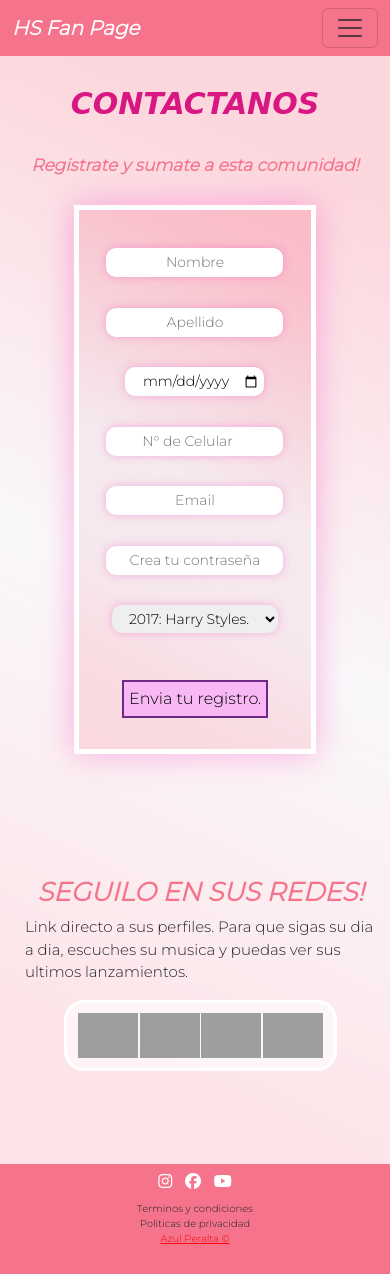
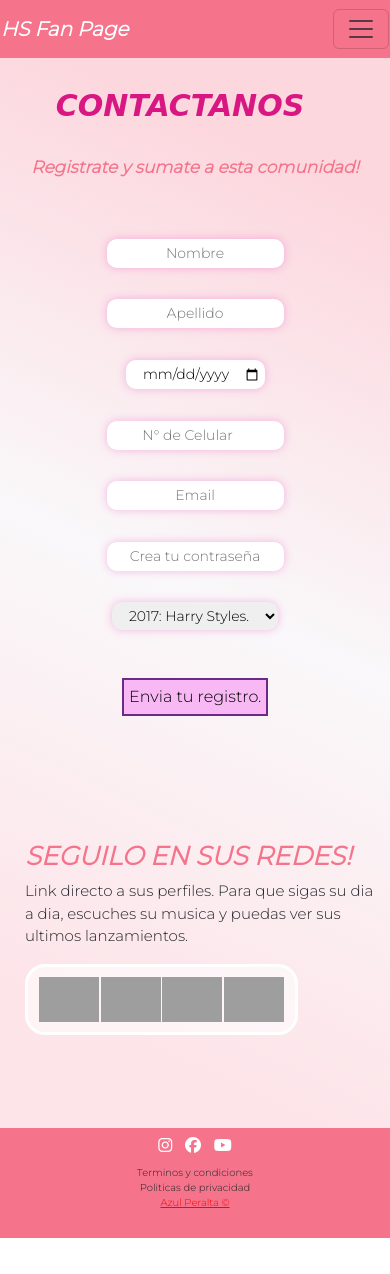
Before and after one commit to azulprlt/proyecto-azul-peralta, a plain HTML site: page secciones/contacto.html in a window 390 px wide. After the commit the page ends 1238 px from the top, so only its background shows below. Drawn offline with nearby package versions, Linux system fonts and the light colour scheme; grey boxes are pictures that could not be loaded; a web font is replaced by a local one.

Commit message:
contacto responsive

```diff
--- a/css/style.css
+++ b/css/style.css
@@ -24,6 +24,9 @@
 
 nav {
   background-color: #f5738b; }
+  nav .container-fluid {
+    margin: 0;
+    padding: 1px; }
   nav .navbar-brand {
     color: white;
     font-style: italic;
@@ -309,7 +312,8 @@
 footer {
   background-color: #f5738b;
   min-height: 12vh;
-  width: 100vw; }
+  width: 98.7vw;
+  margin: 0; }
   footer .redes {
     display: flex;
     justify-content: center; }
@@ -328,6 +332,10 @@
         color: #580505; }
       footer .terminos p a:visited {
         color: black; }
+
+@media (max-width: 1024px) {
+  footer {
+    width: 100vw; } }
 
 @media (max-width: 425px) {
   footer {
@@ -349,14 +357,14 @@
     font-weight: bolder;
     font-style: italic;
     margin-top: 20px;
-    padding: 10px 30px 10px 30px;
+    padding: 10px 30px 10px 0px;
     color: #ffffff6e; }
 
 .main__index {
   display: flex;
   align-items: center;
   min-height: 60vh;
-  margin: 10px; }
+  margin: 0px; }
   .main__index p {
     margin: 10px 10px 10px 10px;
     text-align: center;
@@ -366,7 +374,7 @@
     .main__index p::before {
       content: "✨"; }
   .main__index img {
-    width: 420px; }
+    width: 390px; }
 
 @media (max-width: 768px) {
   .main__index p {
@@ -415,12 +423,11 @@
   font-weight: bolder;
   font-style: italic;
   margin-top: 20px;
-  padding: 10px 30px 10px 30px;
+  padding: 10px 30px 10px 0px;
   color: #d91783; }
 
 .main__biografia {
-  min-height: 50vh;
-  padding: 10px; }
+  min-height: 50vh; }
   .main__biografia__titulos {
     color: #f5738b;
     font-style: italic;
@@ -437,8 +444,7 @@
   --bs-accordion-btn-focus-box-shadow: 0 0 0 0.25rem rgb(231 13 174 / 60%); }
 
 .filmografia {
-  width: 98vw;
-  margin: 15px; }
+  width: 98vw; }
   .filmografia h3 {
     color: #f5738b;
     font-style: italic;
@@ -550,7 +556,7 @@
     font-weight: bolder;
     font-style: italic;
     margin-top: 20px;
-    padding: 10px 30px 10px 30px; }
+    padding: 10px 30px 10px 0px; }
   .contacto__fondo__secundario {
     color: #f5738b;
     font-style: italic;
@@ -560,7 +566,6 @@
     margin-top: 10px; }
 
 .contacto__formulario {
-  margin: 30px;
   display: flex;
   justify-content: center;
   align-items: center; }
@@ -568,13 +573,9 @@
     min-height: 65vh;
     display: flex;
     flex-direction: column;
-    width: 20vw;
+    width: 26vw;
     align-items: center;
-    justify-content: space-around;
-    border: white 5px solid;
-    box-shadow: 0 0 30px rgba(247, 69, 193, 0.397);
-    background: linear-gradient(205deg, rgba(245, 115, 139, 0.286152) 12%, rgba(207, 193, 209, 0.112482) 50%, rgba(245, 115, 139, 0.193715) 88%, rgba(245, 115, 139, 0.193715) 95%);
-    margin-left: 50p; }
+    justify-content: space-around; }
     .contacto__formulario .formulario .input {
       margin: 4px;
       padding: 4px;
@@ -601,10 +602,11 @@
 
 .contacto__logos {
   height: 35vh;
+  width: 93vw;
   display: flex;
   flex-direction: column;
   justify-content: center;
-  align-items: center; }
+  align-items: flex-start; }
   .contacto__logos .contacto__titulo {
     color: #f5738b;
     font-style: italic;
@@ -628,15 +630,9 @@
       width: 80px; }
 
 @media (max-width: 768px) {
-  .contacto__formulario {
-    margin-top: 15px;
-    margin-bottom: 30px; }
-    .contacto__formulario .formulario {
-      width: 35vw; }
   .contacto__logos {
     width: 80vw;
-    height: 45vh;
-    margin-left: 75px; }
+    height: 45vh; }
     .contacto__logos .contacto__parrafo {
       font-size: 15px; } }
 
@@ -645,9 +641,6 @@
     font-size: 30px; }
   .contacto__fondo h2 {
     font-size: 17px; } }
-
-.contacto__formulario .formulario {
-  width: 62vw; }
 
 .contacto__logos {
   width: 90vw;
--- a/scss/secciones-scss/_contacto.scss
+++ b/scss/secciones-scss/_contacto.scss
@@ -19,7 +19,6 @@
 
 .contacto__formulario {
     // height: 65vh;
-    margin: 30px;
     display: flex;
     justify-content: center;
     align-items: center;
@@ -28,14 +27,9 @@
         min-height: 65vh;
         display: flex;
         flex-direction: column;
-        width: 20vw;
+        width: 26vw;
         align-items: center;
         justify-content: space-around;
-        border: rgb(255, 255, 255) 5px solid;
-        box-shadow: 0 0 30px rgba(247, 69, 193, 0.397);
-        ;
-        background: linear-gradient(205deg, rgba(245, 115, 139, 0.2861519607843137) 12%, rgba(207, 193, 209, 0.11248249299719892) 50%, rgba(245, 115, 139, 0.19371498599439774) 88%, rgba(245, 115, 139, 0.19371498599439774) 95%);
-        margin-left: 50p;
 
         .input {
             margin: 4px;
@@ -71,10 +65,11 @@
 
 .contacto__logos {
     height: 35vh;
+    width: 93vw;
     display: flex;
     flex-direction: column;
     justify-content: center;
-    align-items: center;
+    align-items: flex-start;
 
     .contacto__titulo {
         @include titulo-secundario (26px)
@@ -106,19 +101,10 @@
 }
 
 @media(max-width: 768px) {
-    .contacto__formulario {
-        margin-top: 15px;
-        margin-bottom: 30px;
-
-        .formulario {
-            width: 35vw;
-        }
-    }
-
     .contacto__logos {
         width: 80vw;
         height: 45vh;
-        margin-left: 75px;
+        // margin-left: 75px;
 
         .contacto__parrafo {
             font-size: 15px;
@@ -132,15 +118,10 @@
             font-size: 30px;
 
         }
+
         h2 {
             font-size: 17px;
         }
-     }
- }
-
-    .contacto__formulario {
-        .formulario {
-            width: 62vw;
     }
 }
 
--- a/scss/secciones-scss/_index-biografia.scss
+++ b/scss/secciones-scss/_index-biografia.scss
@@ -11,7 +11,6 @@
 
 .main__biografia {
     min-height: 50vh;
-    padding: 10px;
 
     &__titulos {
         @include titulo-secundario (18px);
@@ -32,7 +31,6 @@
 
 .filmografia {
     width: 98vw;
-    margin: 15px;
 
     h3 {
         @include titulo-secundario (24px);
--- a/scss/secciones-scss/_index.scss
+++ b/scss/secciones-scss/_index.scss
@@ -15,7 +15,7 @@
     display: flex;
     align-items: center;
     min-height: 60vh;
-    margin: 10px;
+    margin: 0px;
 
     p {
         margin: 10px 10px 10px 10px;
@@ -30,7 +30,7 @@
     }
 
     img {
-        width: 420px;
+        width: 390px;
     }
 }
 
--- a/scss/secciones-scss/_navbar.scss
+++ b/scss/secciones-scss/_navbar.scss
@@ -1,5 +1,10 @@
 nav {
     background-color: $color-principal;
+
+    .container-fluid {
+        margin: 0;
+        padding: 1px;
+    }
 
     .navbar-brand {
         color: white;
--- a/scss/utilities/_extend-mixin.scss
+++ b/scss/utilities/_extend-mixin.scss
@@ -24,7 +24,7 @@
     font-weight: bolder;
     font-style: italic;
     margin-top: 20px;
-    padding: 10px 30px 10px 30px;
+    padding: 10px 30px 10px 0px;
 }
 
 @mixin titulo-secundario ($fuente) {
```
Also changed, not shown: scss/secciones-scss/_footer.scss (+18 -7 lines), recursos/harry-para-index.webp (deleted), recursos/solista1.jpg (deleted). Lines whose indentation alone changed are shown as unchanged.
